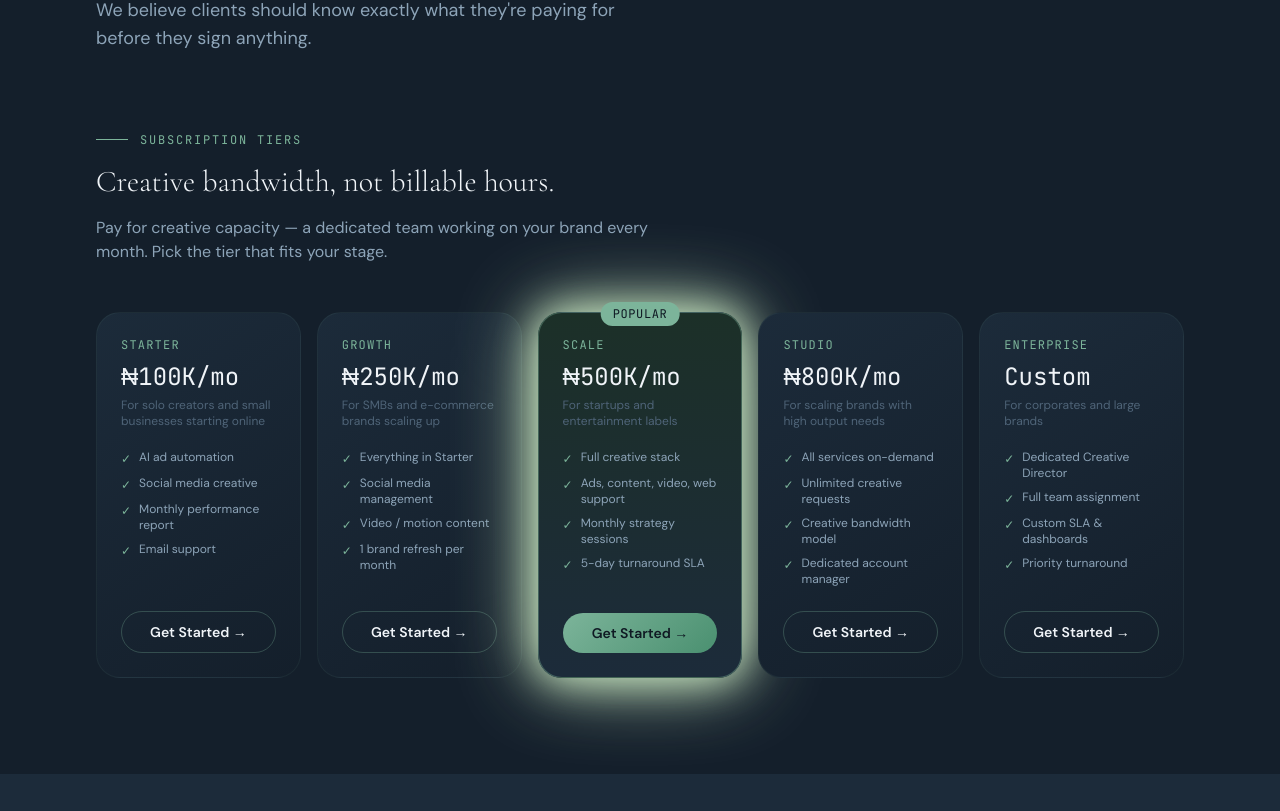
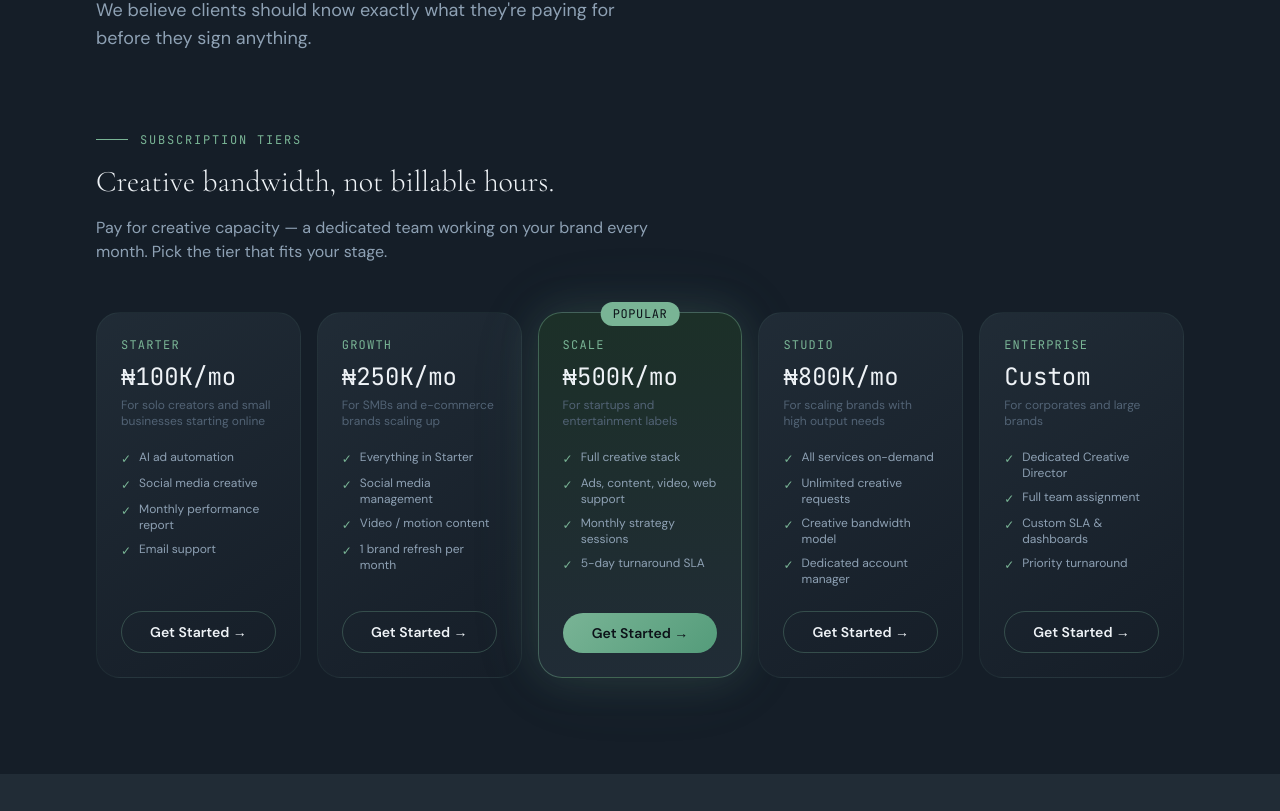
Before and after one commit to noahdevelopsio/Runomaweb, a Next.js app: page /pricing in a window 1280 px wide. Shown: the part 369-1180 px from the top of the page. Built offline with nearby package versions, Linux system fonts and the light colour scheme.

Commit message:
feat: integrate designv2 styling, layout utilities, and base UI

```diff
--- a/app/globals.css
+++ b/app/globals.css
@@ -1,6 +1,55 @@
 @tailwind base;
 @tailwind components;
 @tailwind utilities;
+
+@layer base {
+  :root {
+    /* Surface / Background scale */
+    --background: 210 33% 7%;        /* #0F1923 */
+    --foreground: 210 33% 95%;       /* #F0F4F8 */
+
+    --surface-0: 210 33% 7%;         /* #0F1923 */
+    --surface-1: 213 30% 12%;        /* #141F2B */
+    --surface-2: 209 25% 17%;        /* #1C2B3A */
+    --surface-3: 210 23% 21%;        /* #243344 */
+
+    /* Brand accent - sage green */
+    --primary: 149 28% 59%;          /* #7CB49A */
+    --primary-foreground: 210 33% 7%;
+    --primary-dark: 152 30% 47%;     /* #4A9070 */
+    --primary-glow: 120 32% 80%;     /* #C8E6C0 */
+
+    /* Steel mist */
+    --secondary: 207 30% 73%;        /* #A8C5DA */
+    --secondary-foreground: 210 33% 7%;
+
+    /* Text scale */
+    --text-primary: 210 33% 95%;     /* #F0F4F8 */
+    --text-secondary: 210 20% 63%;   /* #8DA4B8 */
+    --text-muted: 210 18% 39%;       /* #4F6478 */
+    --text-accent: 149 28% 59%;      /* #7CB49A */
+
+    /* Surfaces mapped to shadcn tokens */
+    --card: 209 25% 17%;
+    --card-foreground: 210 33% 95%;
+    --popover: 209 25% 17%;
+    --popover-foreground: 210 33% 95%;
+    --muted: 210 23% 21%;
+    --muted-foreground: 210 18% 39%;
+    --accent: 209 25% 17%;
+    --accent-foreground: 210 33% 95%;
+    --destructive: 0 84% 60%;
+    --destructive-foreground: 210 33% 95%;
+    --border: 149 28% 59% / 0.1;
+    --input: 149 28% 59% / 0.15;
+    --ring: 149 28% 59%;
+
+    --radius: 1.5rem;
+
+    /* Dusk */
+    --dusk: 210 20% 24%;
+  }
+}
 
 /* Custom selection color */
 ::selection {
@@ -10,11 +59,35 @@
 
 /* Smooth scrollbar */
 ::-webkit-scrollbar { width: 4px; }
-::-webkit-scrollbar-track { background: #0F1923; }
-::-webkit-scrollbar-thumb { background: #7CB49A; border-radius: 2px; }
+::-webkit-scrollbar-track { background: hsl(var(--surface-0)); }
+::-webkit-scrollbar-thumb { background: hsl(var(--primary)); border-radius: 2px; }
+
+@layer base {
+  * {
+    @apply border-border;
+  }
+  body {
+    @apply bg-background text-foreground font-body antialiased overflow-x-hidden;
+  }
+}
 
 /* Custom utilities */
 @layer utilities {
   .text-balance { text-wrap: balance; }
   .no-scrollbar::-webkit-scrollbar { display: none; }
 }
+
+/* Story link underline animation */
+@layer components {
+  .story-link * {
+    @apply relative inline-block;
+  }
+  .story-link *::after {
+    content: '';
+    @apply absolute w-full scale-x-0 h-0.5 bottom-0 left-0 origin-bottom-right transition-transform duration-300;
+    background: hsl(var(--primary));
+  }
+  .story-link *:hover::after {
+    @apply scale-x-100 origin-bottom-left;
+  }
+}
--- a/components/ui/SectionEyebrow.tsx
+++ b/components/ui/SectionEyebrow.tsx
@@ -1,12 +1,14 @@
-interface EyebrowProps {
+import React from "react";
+
+interface SectionEyebrowProps {
   text: string;
 }
 
-export default function SectionEyebrow({ text }: EyebrowProps) {
+export default function SectionEyebrow({ text }: SectionEyebrowProps) {
   return (
     <div className="flex items-center gap-3 mb-4">
-      <span className="block w-8 h-px bg-sage" />
-      <span className="font-mono text-xs tracking-[0.15em] text-sage uppercase">
+      <span className="block w-8 h-px bg-primary" />
+      <span className="font-mono text-xs tracking-[0.15em] text-primary uppercase">
         {text}
       </span>
     </div>
--- a/lib/data/pillars.ts
+++ b/lib/data/pillars.ts
@@ -36,7 +36,7 @@
           "Lifecycle marketing — customer journeys from first touch to retention",
           "AEO (Answer Engine Optimization) — appear in ChatGPT, Perplexity, Gemini",
           "Google Ads / PPC management and optimization",
-          "Organic social strategy — content that builds community and drives engagement",
+          "Organic social strategy — content that builds community",
           "CRO (Conversion Rate Optimization) — turning visitors into customers",
         ],
       },
--- /dev/null
+++ b/lib/utils.ts
@@ -0,0 +1,6 @@
+import { type ClassValue, clsx } from "clsx";
+import { twMerge } from "tailwind-merge";
+
+export function cn(...inputs: ClassValue[]) {
+    return twMerge(clsx(inputs));
+}
--- a/tailwind.config.ts
+++ b/tailwind.config.ts
@@ -1,79 +1,156 @@
 import type { Config } from "tailwindcss";
 
-const config: Config = {
+export default {
+  darkMode: ["class"],
   content: [
     "./pages/**/*.{js,ts,jsx,tsx,mdx}",
     "./components/**/*.{js,ts,jsx,tsx,mdx}",
     "./app/**/*.{js,ts,jsx,tsx,mdx}",
+    "./src/**/*.{js,ts,jsx,tsx,mdx}"
   ],
+  prefix: "",
   theme: {
+    container: {
+      center: true,
+      padding: "2rem",
+      screens: { "2xl": "1400px" },
+    },
     extend: {
       colors: {
-        ink:    "#0F1923",
-        slate:  "#1C2B3A",
-        dusk:   "#2A3F52",
-        sage:   "#7CB49A",
-        "sage-dark": "#4A9070",
-        mist:   "#A8C5DA",
-        glow:   "#C8E6C0",
+        border: "hsl(var(--border))",
+        input: "hsl(var(--input))",
+        ring: "hsl(var(--ring))",
+        background: "hsl(var(--background))",
+        foreground: "hsl(var(--foreground))",
+        primary: {
+          DEFAULT: "hsl(var(--primary))",
+          foreground: "hsl(var(--primary-foreground))",
+          dark: "hsl(var(--primary-dark))",
+          glow: "hsl(var(--primary-glow))",
+        },
+        secondary: {
+          DEFAULT: "hsl(var(--secondary))",
+          foreground: "hsl(var(--secondary-foreground))",
+        },
+        destructive: {
+          DEFAULT: "hsl(var(--destructive))",
+          foreground: "hsl(var(--destructive-foreground))",
+        },
+        muted: {
+          DEFAULT: "hsl(var(--muted))",
+          foreground: "hsl(var(--muted-foreground))",
+        },
+        accent: {
+          DEFAULT: "hsl(var(--accent))",
+          foreground: "hsl(var(--accent-foreground))",
+        },
+        popover: {
+          DEFAULT: "hsl(var(--popover))",
+          foreground: "hsl(var(--popover-foreground))",
+        },
+        card: {
+          DEFAULT: "hsl(var(--card))",
+          foreground: "hsl(var(--card-foreground))",
+        },
         surface: {
-          0: "#0F1923",
-          1: "#141F2B",
-          2: "#1C2B3A",
-          3: "#243344",
+          0: "hsl(var(--surface-0))",
+          1: "hsl(var(--surface-1))",
+          2: "hsl(var(--surface-2))",
+          3: "hsl(var(--surface-3))",
         },
-        text: {
-          primary:   "#F0F4F8",
-          secondary: "#8DA4B8",
-          muted:     "#4F6478",
-          accent:    "#7CB49A",
+        "text-primary": "hsl(var(--text-primary))",
+        "text-secondary": "hsl(var(--text-secondary))",
+        "text-muted": "hsl(var(--text-muted))",
+        "text-accent": "hsl(var(--text-accent))",
+        ink: "hsl(var(--surface-0))",
+        sage: "hsl(var(--primary))",
+        "sage-dark": "hsl(var(--primary-dark))",
+        mist: "hsl(var(--secondary))",
+        dusk: "hsl(var(--dusk))",
+        sidebar: {
+          DEFAULT: "hsl(var(--sidebar-background))",
+          foreground: "hsl(var(--sidebar-foreground))",
+          primary: "hsl(var(--sidebar-primary))",
+          "primary-foreground": "hsl(var(--sidebar-primary-foreground))",
+          accent: "hsl(var(--sidebar-accent))",
+          "accent-foreground": "hsl(var(--sidebar-accent-foreground))",
+          border: "hsl(var(--sidebar-border))",
+          ring: "hsl(var(--sidebar-ring))",
         },
       },
       fontFamily: {
-        display: ["var(--font-cormorant)", "Georgia", "serif"],
-        body:    ["var(--font-dm-sans)", "system-ui", "sans-serif"],
-        mono:    ["var(--font-jetbrains)", "Courier New", "monospace"],
+        display: ["'Cormorant Garamond'", "Georgia", "serif"],
+        body: ["'DM Sans'", "system-ui", "sans-serif"],
+        mono: ["'JetBrains Mono'", "'Courier New'", "monospace"],
       },
       fontSize: {
-        "display-sm":  ["3rem",   { lineHeight: "1.1", letterSpacing: "-0.02em" }],
-        "display-md":  ["4rem",   { lineHeight: "1.1", letterSpacing: "-0.02em" }],
-        "display-lg":  ["5.5rem", { lineHeight: "1.05", letterSpacing: "-0.03em" }],
-        "display-xl":  ["7rem",   { lineHeight: "1.0",  letterSpacing: "-0.03em" }],
+        "display-sm": ["3rem", { lineHeight: "1.1", letterSpacing: "-0.02em" }],
+        "display-md": ["4rem", { lineHeight: "1.1", letterSpacing: "-0.02em" }],
+        "display-lg": ["5.5rem", { lineHeight: "1.05", letterSpacing: "-0.03em" }],
+        "display-xl": ["7rem", { lineHeight: "1.0", letterSpacing: "-0.03em" }],
       },
       backgroundImage: {
-        "gradient-sage":  "linear-gradient(135deg, #7CB49A 0%, #4A9070 100%)",
-        "gradient-card":  "linear-gradient(145deg, #1C2B3A 0%, #141F2B 100%)",
-        "gradient-hero":  "linear-gradient(135deg, #0F1923 0%, #1C2B3A 50%, #0F2318 100%)",
+        "gradient-sage": "linear-gradient(135deg, hsl(var(--primary)) 0%, hsl(var(--primary-dark)) 100%)",
+        "gradient-card": "linear-gradient(145deg, hsl(var(--surface-2)) 0%, hsl(var(--surface-1)) 100%)",
+        "gradient-hero": "linear-gradient(135deg, hsl(var(--surface-0)) 0%, hsl(var(--surface-2)) 50%, hsl(150,33%,10%) 100%)",
       },
       boxShadow: {
-        glow:  "0 0 40px rgba(124,180,154,0.15), 0 0 80px rgba(124,180,154,0.08)",
-        card:  "0 0 0 1px rgba(124,180,154,0.08), 0 8px 32px rgba(0,0,0,0.4)",
+        glow: "0 0 40px rgba(124,180,154,0.15), 0 0 80px rgba(124,180,154,0.08)",
+        card: "0 0 0 1px rgba(124,180,154,0.08), 0 8px 32px rgba(0,0,0,0.4)",
         "card-hover": "0 0 0 1px rgba(124,180,154,0.25), 0 20px 60px rgba(0,0,0,0.5), 0 0 40px rgba(124,180,154,0.08)",
       },
-      animation: {
-        ticker: "ticker 30s linear infinite",
-        "mesh-1": "mesh1 12s ease-in-out infinite",
-        "mesh-2": "mesh2 16s ease-in-out infinite",
+      borderRadius: {
+        lg: "var(--radius)",
+        md: "calc(var(--radius) - 2px)",
+        sm: "calc(var(--radius) - 4px)",
       },
       keyframes: {
+        "accordion-down": {
+          from: { height: "0" },
+          to: { height: "var(--radix-accordion-content-height)" },
+        },
+        "accordion-up": {
+          from: { height: "var(--radix-accordion-content-height)" },
+          to: { height: "0" },
+        },
         ticker: {
-          "0%":   { transform: "translateX(0)" },
+          "0%": { transform: "translateX(0)" },
           "100%": { transform: "translateX(-50%)" },
         },
         mesh1: {
           "0%, 100%": { transform: "translate(0%, 0%)" },
-          "33%":      { transform: "translate(10%, -10%)" },
-          "66%":      { transform: "translate(-8%, 8%)" },
+          "33%": { transform: "translate(10%, -10%)" },
+          "66%": { transform: "translate(-8%, 8%)" },
         },
         mesh2: {
           "0%, 100%": { transform: "translate(0%, 0%)" },
-          "33%":      { transform: "translate(-12%, 8%)" },
-          "66%":      { transform: "translate(10%, -6%)" },
+          "33%": { transform: "translate(-12%, 8%)" },
+          "66%": { transform: "translate(10%, -6%)" },
         },
+        float: {
+          "0%, 100%": { transform: "translateY(0px) rotate(0deg)" },
+          "50%": { transform: "translateY(-20px) rotate(2deg)" },
+        },
+        "float-delayed": {
+          "0%, 100%": { transform: "translateY(0px) rotate(0deg)" },
+          "50%": { transform: "translateY(-15px) rotate(-1.5deg)" },
+        },
+        "shimmer": {
+          "0%": { backgroundPosition: "-200% 0" },
+          "100%": { backgroundPosition: "200% 0" },
+        },
+      },
+      animation: {
+        "accordion-down": "accordion-down 0.2s ease-out",
+        "accordion-up": "accordion-up 0.2s ease-out",
+        ticker: "ticker 30s linear infinite",
+        "mesh-1": "mesh1 12s ease-in-out infinite",
+        "mesh-2": "mesh2 16s ease-in-out infinite",
+        float: "float 6s ease-in-out infinite",
+        "float-delayed": "float-delayed 8s ease-in-out infinite",
+        shimmer: "shimmer 3s ease-in-out infinite",
       },
     },
   },
-  plugins: [],
-};
-
-export default config;
+  plugins: [require("tailwindcss-animate")],
+} satisfies Config;
```
